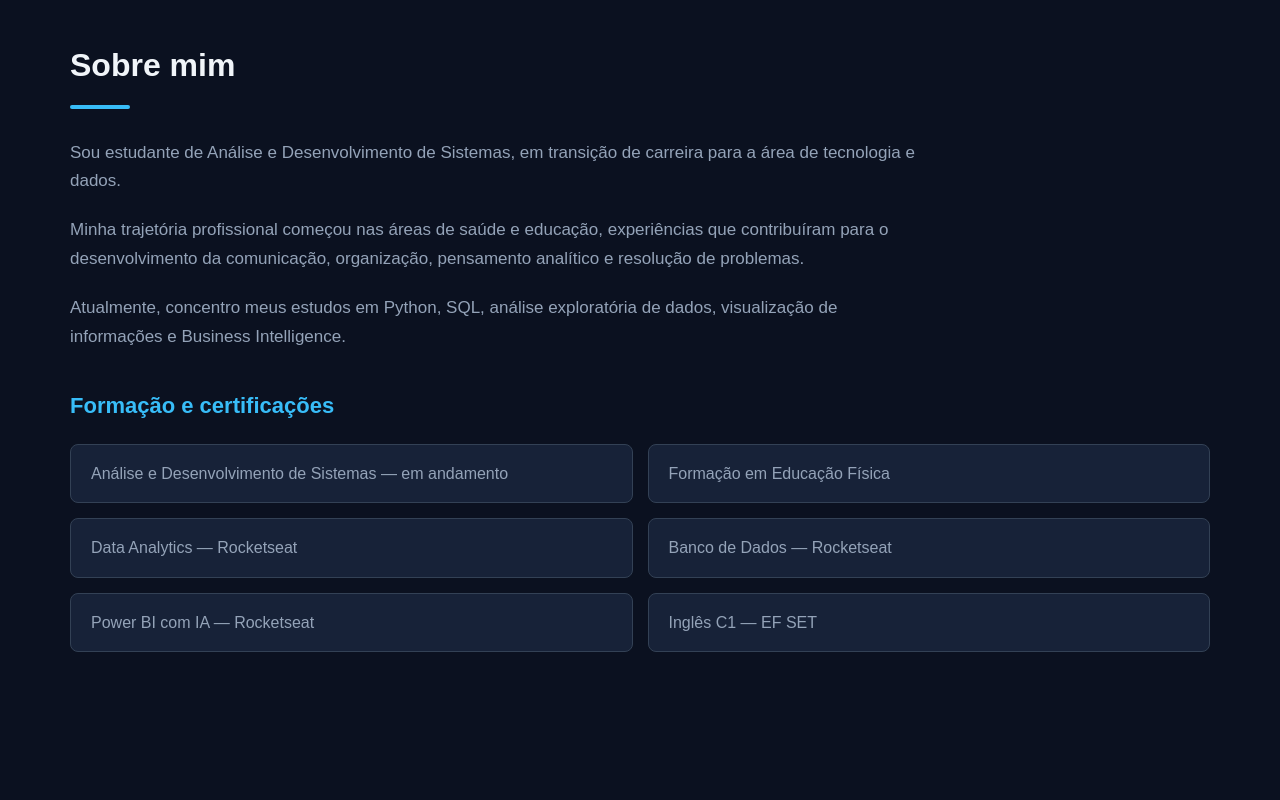
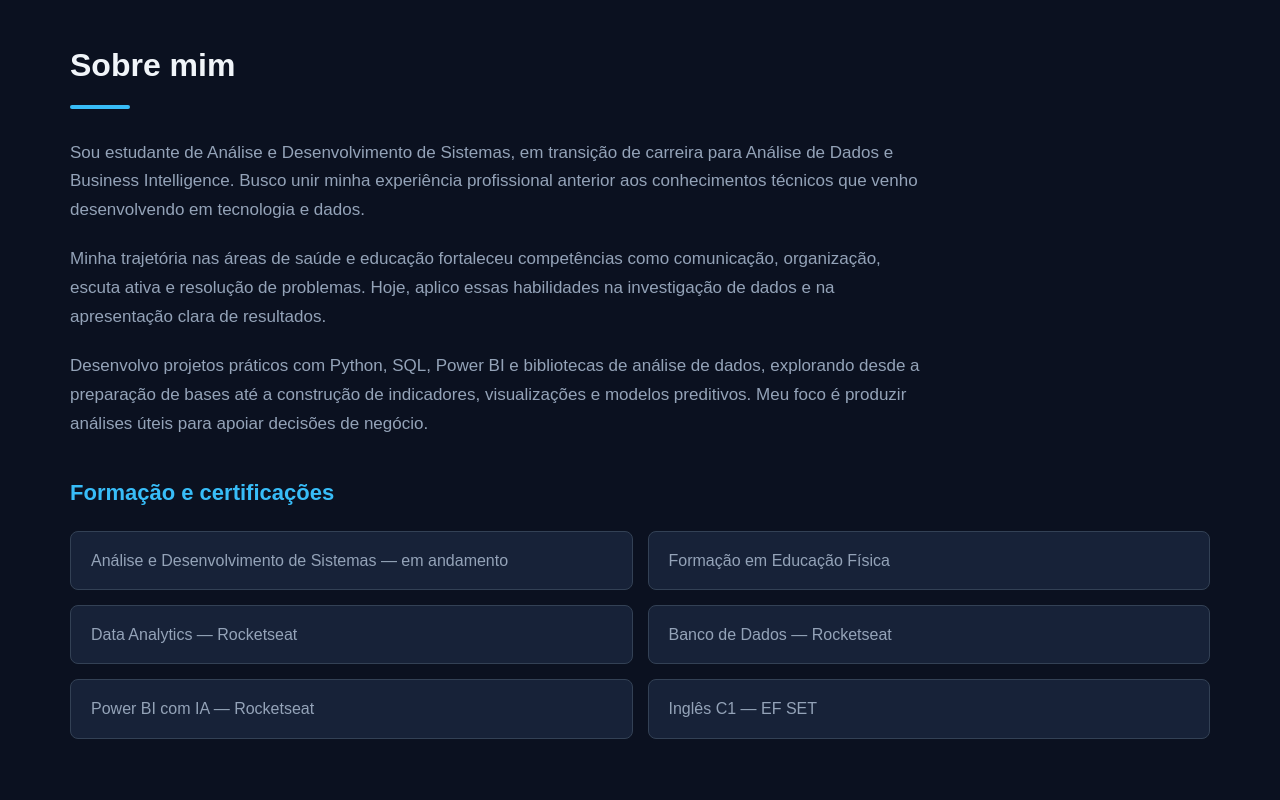
Before and after one commit to DanielDevCC26/DanielDevCC26.github.io, a plain HTML site: page index.html in a window 1280 px wide. Shown: the part 920-1720 px from the top of the page. Drawn offline with Linux system fonts and the light colour scheme.

Commit message:
docs: improve portfolio professional content

```diff
--- a/index.html
+++ b/index.html
@@ -63,15 +63,15 @@
 
     <meta name="twitter:card" content="summary_large_image">
 
-
     <!-- Aparência do navegador -->
 
     <meta name="theme-color" content="#0b1120">
 
-    <!-- CSS -->
+    <!-- Favicon e CSS -->
 
     <link rel="icon" type="image/svg+xml" href="favicon.svg">
     <link rel="stylesheet" href="style.css">
+
 </head>
 
 <body>
@@ -212,30 +212,31 @@
             <h2>Sobre mim</h2>
 
             <p>
-                Sou estudante de Análise e Desenvolvimento
-                de Sistemas, em transição de carreira
-                para a área de tecnologia e dados.
+                Sou estudante de Análise e Desenvolvimento de Sistemas,
+                em transição de carreira para Análise de Dados e Business Intelligence.
+                Busco unir minha experiência profissional anterior aos conhecimentos
+                técnicos que venho desenvolvendo em tecnologia e dados.
             </p>
 
             <p>
-                Minha trajetória profissional começou
-                nas áreas de saúde e educação,
-                experiências que contribuíram para
-                o desenvolvimento da comunicação,
-                organização, pensamento analítico
-                e resolução de problemas.
+                Minha trajetória nas áreas de saúde e educação fortaleceu
+                competências como comunicação, organização, escuta ativa
+                e resolução de problemas. Hoje, aplico essas habilidades
+                na investigação de dados e na apresentação clara de resultados.
             </p>
 
             <p>
-                Atualmente, concentro meus estudos
-                em Python, SQL, análise exploratória
-                de dados, visualização de informações
-                e Business Intelligence.
+                Desenvolvo projetos práticos com Python, SQL, Power BI
+                e bibliotecas de análise de dados, explorando desde a preparação
+                de bases até a construção de indicadores, visualizações
+                e modelos preditivos. Meu foco é produzir análises úteis
+                para apoiar decisões de negócio.
             </p>
 
             <h3>Formação e certificações</h3>
 
             <ul class="formacao-lista">
+
                 <li>
                     Análise e Desenvolvimento de Sistemas
                     — em andamento
@@ -260,6 +261,7 @@
                 <li>
                     Inglês C1 — EF SET
                 </li>
+
             </ul>
 
         </section>
@@ -557,26 +559,20 @@
                     <p>
                         Inglês — C1 (EF SET)
                     </p>
+
                 </article>
 
                 <article>
                     <h3>Objetivo Profissional</h3>
 
                     <p>
-                        Busco oportunidades de estágio
-                        e desenvolvimento profissional
-                        nas áreas de Análise de Dados,
-                        Business Intelligence
-                        e Tecnologia.
+                        Busco oportunidades de estágio em Análise de Dados
+                        e Business Intelligence, nas quais possa aplicar
+                        conhecimentos em Python, SQL, Power BI e análise
+                        exploratória para transformar dados em informações
+                        que apoiem decisões de negócio.
                     </p>
 
-                    <p>
-                        Meu objetivo é aplicar conhecimentos
-                        técnicos e pensamento analítico
-                        para transformar dados
-                        em informações relevantes
-                        para o negócio.
-                    </p>
                 </article>
 
             </div>
```
Lines whose indentation alone changed are shown as unchanged.
